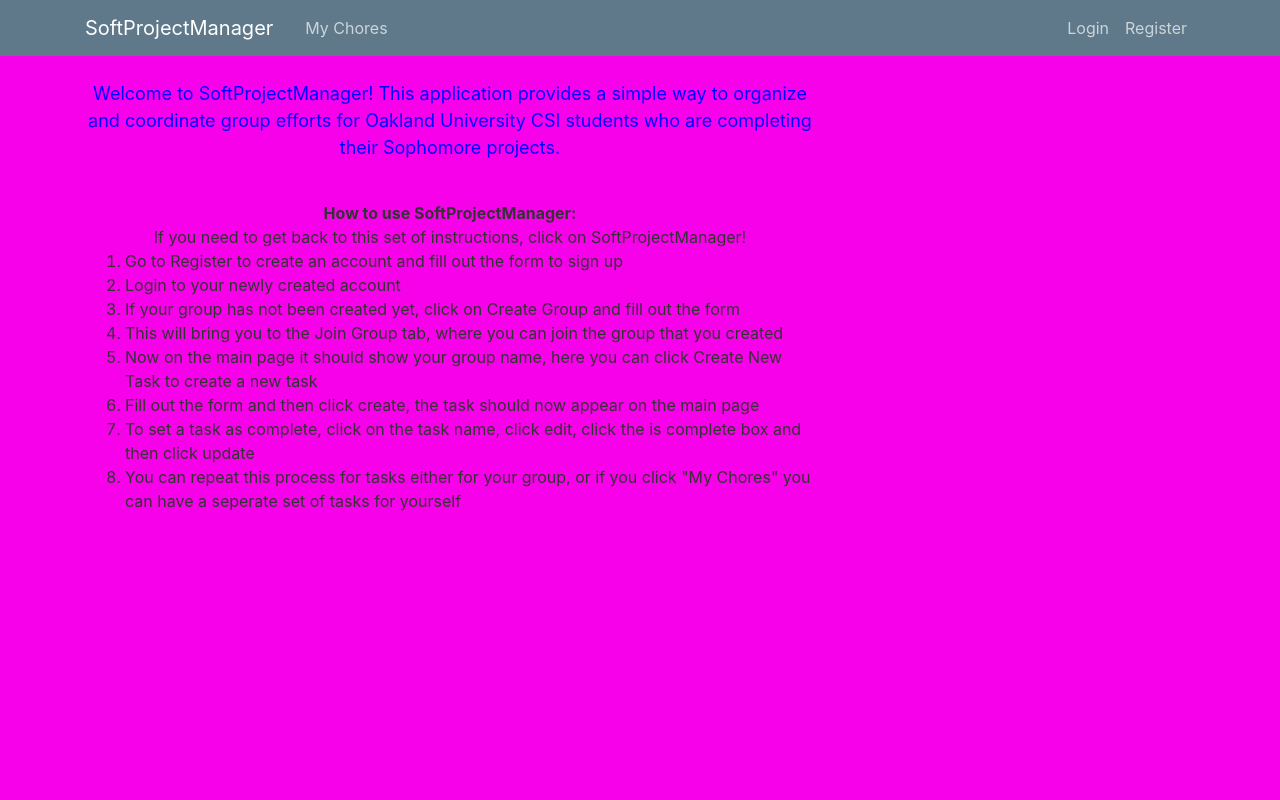
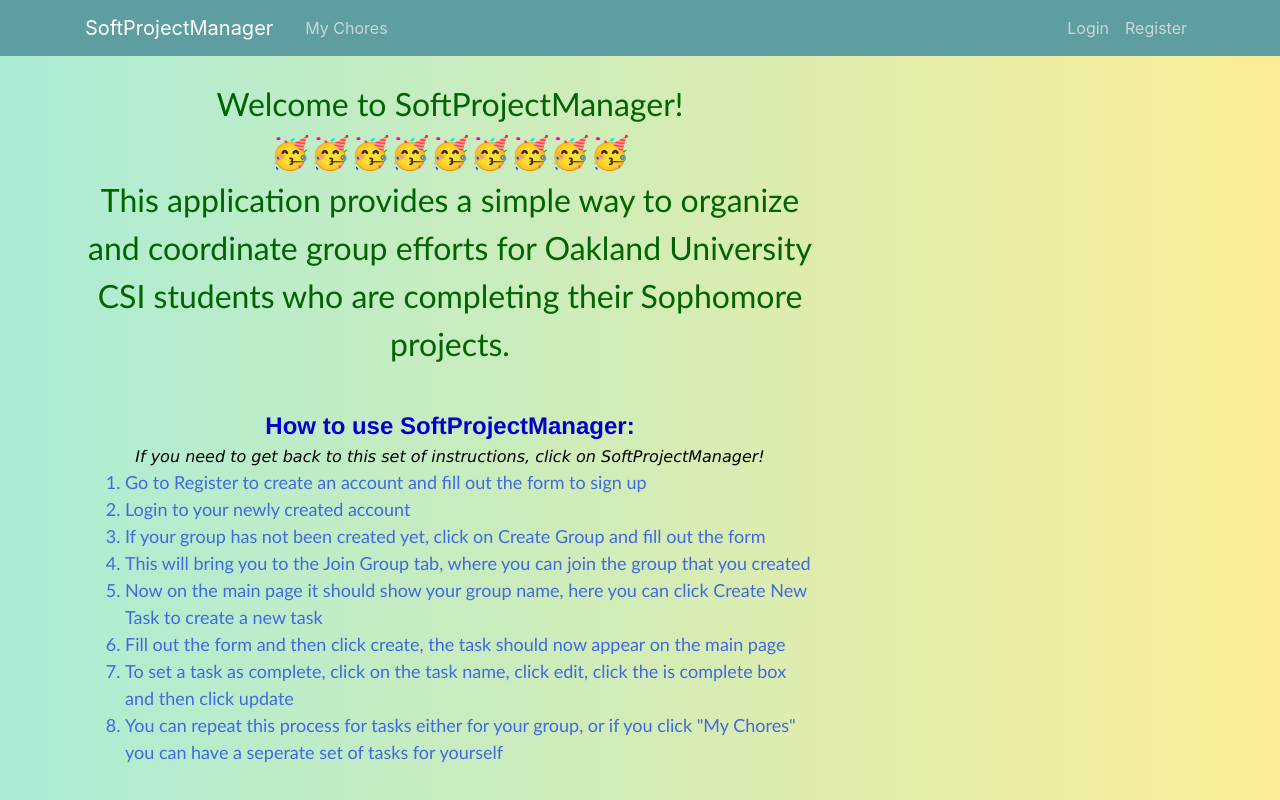
Before and after one commit to Shmoovin/spmMain, a Django app: page / in a window 1280 px wide. Run offline with Django 4.2, Linux system fonts and the light colour scheme; some libraries are stand-ins or nearby versions.

Commit message:
Alyssa's gui changes

```diff
--- a/Users/static/Users/style.css
+++ b/Users/static/Users/style.css
@@ -1,5 +1,5 @@
 body {
-  background: #f700ea;
+  background-image: linear-gradient(to right, #abecd6 0%, #fbed96 100%);
     color: #333333;
     margin-top: 5rem;
   }
@@ -13,7 +13,7 @@ body {
   }
 
   .bg-steel {
-    background-color: #5f788a;
+    background-color: cadetblue
   }
 
   .site-header .navbar-nav .nav-link {
--- a/Users/templates/Users/home.html
+++ b/Users/templates/Users/home.html
@@ -8,18 +8,27 @@
 <body>
 
  <p align="center">
-    <font size=4 color="blue"> Welcome to SoftProjectManager! This application provides a simple way to organize
+    <font size=6 face="Trebuchet MS" color="darkgreen"> Welcome to SoftProjectManager!
+        <br>
+        🥳🥳🥳🥳🥳🥳🥳🥳🥳
+        <br>
+    This application provides a simple way to organize
     and coordinate group efforts for Oakland University CSI students who are completing their
     Sophomore projects.</font>
  </p>
  <br>
 
      <center>
+        <font size=5 face="Helvetica" color="mediumblue">
          <b>How to use SoftProjectManager:</b>
+        </font>
          <br>
-         If you need to get back to this set of instructions, click on SoftProjectManager!
+         <font size=3 face="Verdana" color="black">
+            <em>If you need to get back to this set of instructions, click on SoftProjectManager!</em>
+        </font>
         </center>
          <ol>
+            <font size=4 face="Trebuchet MS" color="royalblue">
              <li>Go to Register to create an account and fill out the form to sign up</li>
              <li>Login to your newly created account</li>
              <li>If your group has not been created yet, click on Create Group and fill out the form </li>
@@ -31,6 +40,7 @@
                     click update</li>
                     <li>You can repeat this process for tasks either for your group, or if you click "My Chores" you
                         can have a seperate set of tasks for yourself</li>
+            </font>
          </ol>
 
 
--- a/chores/static/chores/main.css
+++ b/chores/static/chores/main.css
@@ -1,5 +1,5 @@
 body {
-    background: #f5ddb1;
+    background-image: linear-gradient(to right, #abecd6 0%, #fbed96 100%);
     color: #333333;
     margin-top: 5rem;
     margin-bottom: 5rem;
@@ -14,7 +14,7 @@ body {
   }
 
   .bg-steel {
-    background-color: #5f788a;
+    background-color: cadetblue;
   }
 
   .site-header .navbar-nav .nav-link {
```
